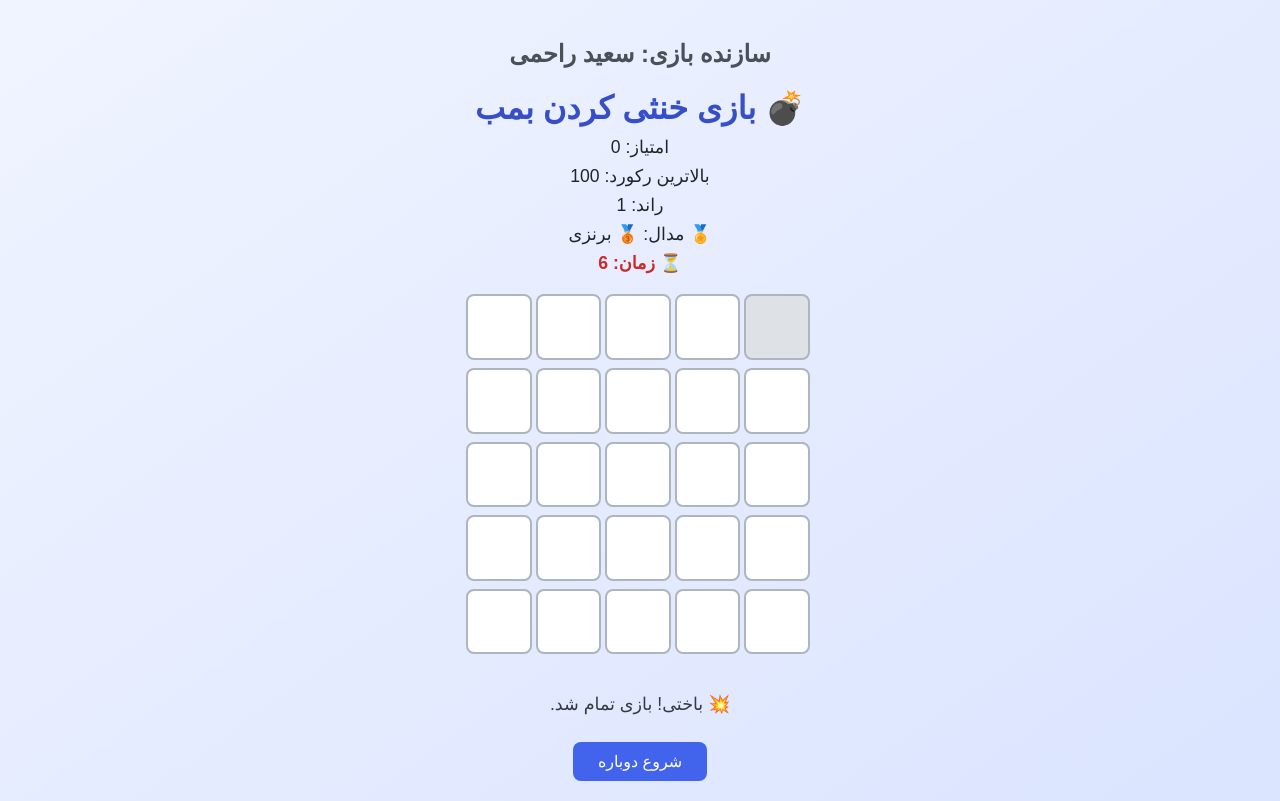
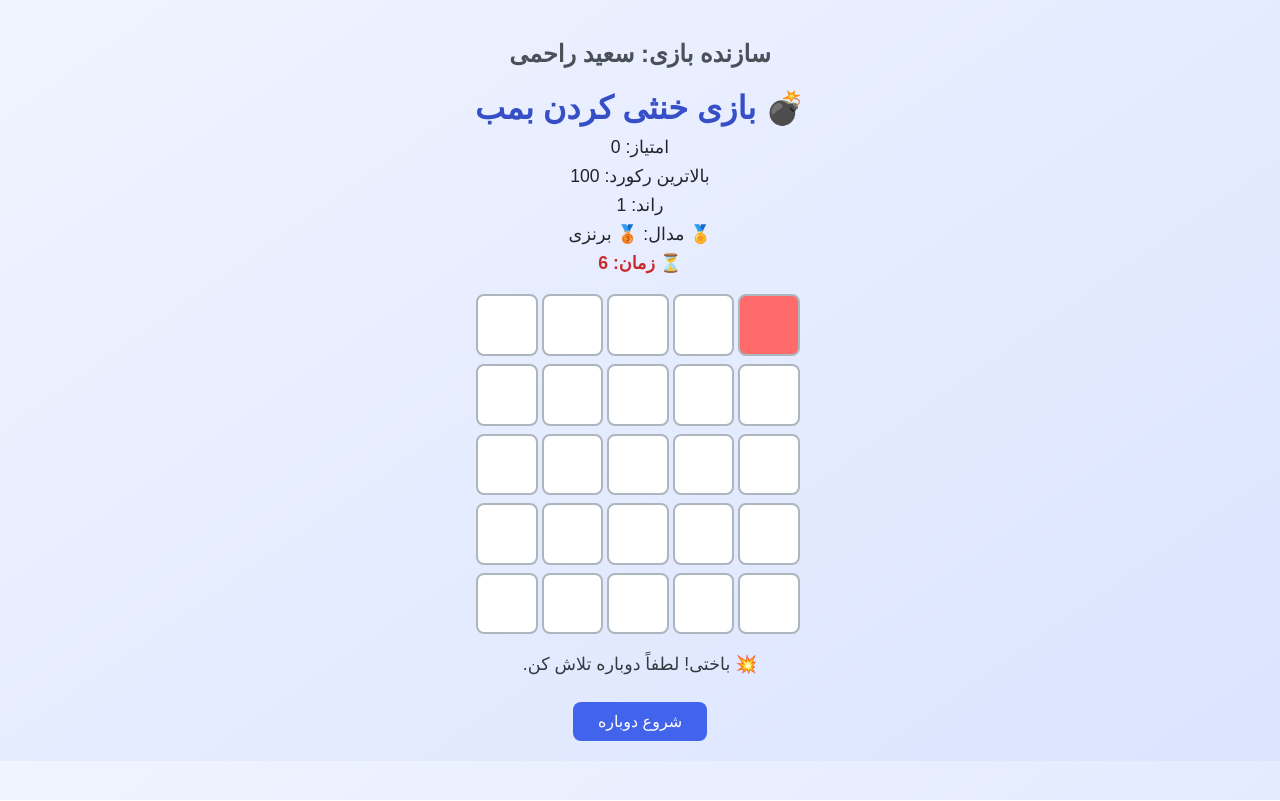
Before and after one commit to rafsanjan123/bomb-game, a plain HTML site: page index.html in a window 1280 px wide. Both pictures are taken after a click on the element 777 px from the left and 327 px from the top of the page. Drawn offline with Linux system fonts and the light colour scheme.

Commit message:
index.html

```diff
--- a/index.html
+++ b/index.html
@@ -31,7 +31,7 @@
     }
     #game {
       display: grid;
-      grid-template-columns: repeat(5, 1fr);
+      grid-template-columns: repeat(auto-fit, minmax(50px, 1fr));
       gap: 8px;
       justify-content: center;
       margin: 20px auto;
@@ -63,6 +63,11 @@
       color: white;
       animation: pulse 0.6s ease-in-out infinite;
     }
+    .cell.wrong {
+      background-color: #ff6b6b;
+      color: white;
+      font-weight: bold;
+    }
     @keyframes pulse {
       0%, 100% { transform: scale(1); opacity: 1; }
       50% { transform: scale(1.2); opacity: 0.6; }
@@ -77,7 +82,6 @@
       font-size: 1rem;
       color: #2f9e44;
       margin-top: 6px;
-      min-height: 24px;
     }
     button {
       margin-top: 20px;
@@ -92,6 +96,17 @@
     button:hover {
       background-color: #5c7cfa;
     }
+    #nameInputWrapper {
+      margin-top: 20px;
+    }
+    input[type="text"] {
+      padding: 6px;
+      font-size: 1rem;
+      border: 1px solid #ccc;
+      border-radius: 5px;
+      width: 80%;
+      max-width: 300px;
+    }
   </style>
 </head>
 <body>
@@ -105,6 +120,11 @@
   <div id="game"></div>
   <div id="bombHint"></div>
   <div id="message">در حال آماده‌سازی بازی...</div>
+  <div id="nameInputWrapper" style="display:none;">
+    <input type="text" id="playerName" placeholder="نام خود را وارد کنید" />
+    <button onclick="saveHighScore()">ثبت رکورد</button>
+    <button id="shareButton" onclick="shareScore()">اشتراک‌گذاری در واتساپ</button>
+  </div>
   <button onclick="resetGame()">شروع دوباره</button>
 
   <script>
@@ -114,10 +134,7 @@
     let timeLimit = 10;
     let timerInterval;
     let timerValue = timeLimit;
-    let gameActive = false;
-    let bombs = new Set();
-    const cellsCount = 25;
-    const medals = ['🥉 برنزی', '🥈 نقره‌ای', '🥇 طلایی', '🔶 کهربا', '💎 الماس'];
+    let medals = ['🥉 برنزی', '🥈 نقره‌ای', '🥇 طلایی', '🔶 کهربا', '💎 الماس'];
 
     const gameBoard = document.getElementById("game");
     const message = document.getElementById("message");
@@ -126,44 +143,35 @@
     const roundEl = document.getElementById("round");
     const medalEl = document.getElementById("medal");
     const timerEl = document.getElementById("timer");
+    const nameInputWrapper = document.getElementById("nameInputWrapper");
     const bombHint = document.getElementById("bombHint");
 
-    function resetGame() {
-      score = 100;
-      round = 1;
-      timeLimit = 10;
-      updateUI();
-      message.textContent = "در حال آماده‌سازی بازی...";
-      gameActive = false;
-      clearInterval(timerInterval);
-      createBoard();
-    }
+    let bombCount = 0;
+    let defusedBombs = 0;
 
     function createBoard() {
       gameBoard.innerHTML = "";
-      bombs.clear();
-
-      const bombCount = Math.floor(round / 3) + 1;
-      while (bombs.size < bombCount) {
-        bombs.add(Math.floor(Math.random() * cellsCount));
+      const cells = 25;
+      bombCount = Math.floor(round / 3) + 1;
+      defusedBombs = 0;
+      const bombIndexes = new Set();
+      while (bombIndexes.size < bombCount) {
+        bombIndexes.add(Math.floor(Math.random() * cells));
       }
-
-      for (let i = 0; i < cellsCount; i++) {
+      for (let i = 0; i < cells; i++) {
         const cell = document.createElement("div");
         cell.className = "cell";
         cell.dataset.index = i;
-        cell.dataset.bomb = bombs.has(i) ? "true" : "false";
-        cell.textContent = "";
-        cell.classList.remove("revealed", "bomb");
+        if (bombIndexes.has(i)) {
+          cell.dataset.bomb = "true";
+        }
         cell.addEventListener("click", () => handleCellClick(cell));
         gameBoard.appendChild(cell);
       }
-
       showBombsTemporarily();
     }
 
     function showBombsTemporarily() {
-      gameActive = false;
       document.querySelectorAll(".cell").forEach(cell => {
         if (cell.dataset.bomb === "true") {
           cell.textContent = "💣";
@@ -171,42 +179,57 @@
         }
       });
       bombHint.textContent = "👀 الان جای بمب‌ها رو به خاطر بسپار!";
-      message.textContent = "";
-      timerEl.textContent = `⏳ زمان: ${Math.floor(timeLimit)}`;
-      clearInterval(timerInterval);
       setTimeout(() => {
         document.querySelectorAll(".cell").forEach(cell => {
           cell.textContent = "";
           cell.classList.remove("bomb");
         });
         bombHint.textContent = "";
-        message.textContent = "یه بمب رو انتخاب کن!";
         startTimer();
-        gameActive = true;
-      }, 1000);
+      }, 1000);  // زمان نمایش بمب‌ها: ۱ ثانیه
     }
 
     function handleCellClick(cell) {
-      if (!gameActive) return;
       if (cell.classList.contains("revealed")) return;
-
       cell.classList.add("revealed");
 
       if (cell.dataset.bomb === "true") {
         cell.classList.add("bomb");
         cell.textContent = "💣";
-        score += round * 10;
-        round++;
-        timeLimit *= 0.9;
+        defusedBombs++;
+        score += 10 * round;
         updateUI();
-        stopTimer();
-        createBoard();
+
+        if (defusedBombs === bombCount) {
+          round++;
+          timeLimit *= 0.9;
+          stopTimer();
+          message.textContent = "🎉 تبریک! به راند بعدی رفتی";
+          setTimeout(() => {
+            message.textContent = "";
+            createBoard();
+          }, 1500);
+        }
       } else {
+        cell.classList.add("wrong");
         score = 0;
         updateUI();
         stopTimer();
         gameOver();
       }
+    }
+
+    function updateUI() {
+      scoreEl.textContent = `امتیاز: ${score}`;
+      highScore = Math.max(score, highScore);
+      highScoreEl.textContent = `بالاترین رکورد: ${highScore}`;
+      roundEl.textContent = `راند: ${round}`;
+      medalEl.textContent = `🏅 مدال: ${getCurrentMedal()}`;
+    }
+
+    function getCurrentMedal() {
+      const index = Math.floor((round - 1) / 5);
+      return medals[index] || medals[medals.length - 1];
     }
 
     function startTimer() {
@@ -230,27 +253,38 @@
       clearInterval(timerInterval);
     }
 
-    function updateUI() {
-      scoreEl.textContent = `امتیاز: ${score}`;
-      if(score > highScore) {
-        highScore = score;
-      }
-      highScoreEl.textContent = `بالاترین رکورد: ${highScore}`;
-      roundEl.textContent = `راند: ${round}`;
-      medalEl.textContent = `🏅 مدال: ${getCurrentMedal()}`;
+    function gameOver() {
+      message.textContent = "💥 باختی! لطفاً دوباره تلاش کن.";
+      nameInputWrapper.style.display = score > 0 ? "block" : "none";
     }
 
-    function getCurrentMedal() {
-      const index = Math.floor((round - 1) / 5);
-      return medals[index] || medals[medals.length - 1];
+    function resetGame() {
+      score = 100;
+      round = 1;
+      timeLimit = 10;
+      updateUI();
+      message.textContent = "";
+      nameInputWrapper.style.display = "none";
+      createBoard();
     }
 
-    function gameOver() {
-      gameActive = false;
-      message.textContent = "💥 باختی! بازی تمام شد.";
-      bombHint.textContent = "";
+    function saveHighScore() {
+      const playerName = document.getElementById("playerName").value.trim();
+      if (!playerName) {
+        alert("لطفاً نام خود را وارد کنید.");
+        return;
+      }
+      alert(`رکورد شما با نام ${playerName} ثبت شد!`);
+      nameInputWrapper.style.display = "none";
     }
 
+    function shareScore() {
+      const text = `امتیاز من در بازی خنثی کردن بمب: ${score} - راند: ${round}`;
+      const url = `https://wa.me/?text=${encodeURIComponent(text)}`;
+      window.open(url, "_blank");
+    }
+
+    // شروع بازی اولیه
     resetGame();
   </script>
 </body>
```
